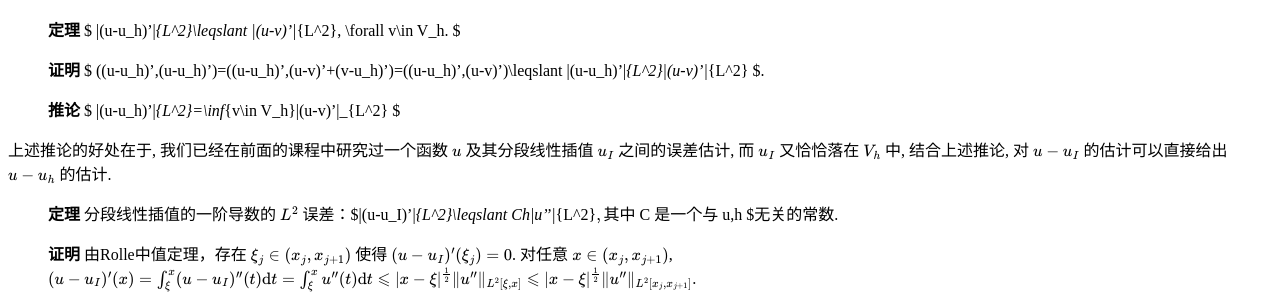
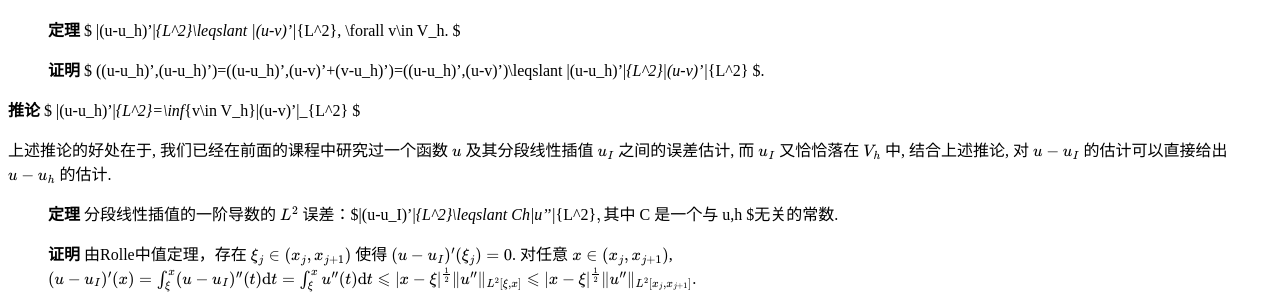
Before and after one commit to tysunseven/2024-Fall-Finite-Element-Methods, a Jekyll site: the page built from index.md, in a window 1280 px wide. Shown: the part 5578-5872 px from the top of the page. Built offline with Jekyll 4.4.1, drawn with Linux system fonts in a browser that asks for light colours.

```diff
--- a/index.md
+++ b/index.md
@@ -341,7 +341,7 @@ $$ a(u-u_h,v_h)=0,\quad \forall v_h\in V_h $$
 
 > **证明** $ ((u-u_h)',(u-u_h)')=((u-u_h)',(u-v)'+(v-u_h)')=((u-u_h)',(u-v)')\leqslant \|(u-u_h)'\|_{L^2}\|(u-v)'\|_{L^2} $.
 
-> **推论** $ \|(u-u_h)'\|_{L^2}=\inf_{v\in V_h}\|(u-v)'\|_{L^2} $
+**推论** $ \|(u-u_h)'\|_{L^2}=\inf_{v\in V_h}\|(u-v)'\|_{L^2} $
 
 上述推论的好处在于, 我们已经在前面的课程中研究过一个函数 $ u $ 及其分段线性插值 $ u_I $ 之间的误差估计, 而 $ u_I $ 又恰恰落在 $ V_h $ 中, 结合上述推论, 对 $ u-u_I $ 的估计可以直接给出 $ u-u_h $ 的估计.
 
```
